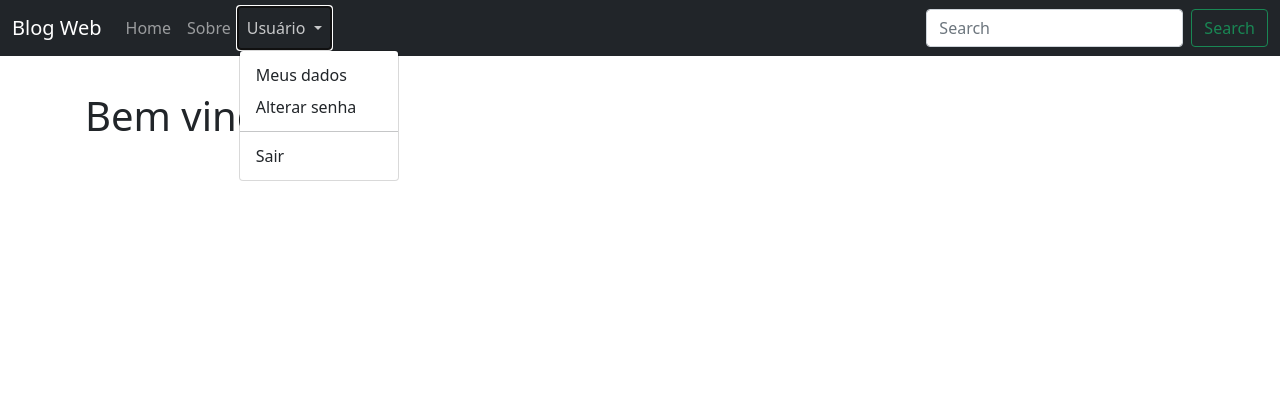
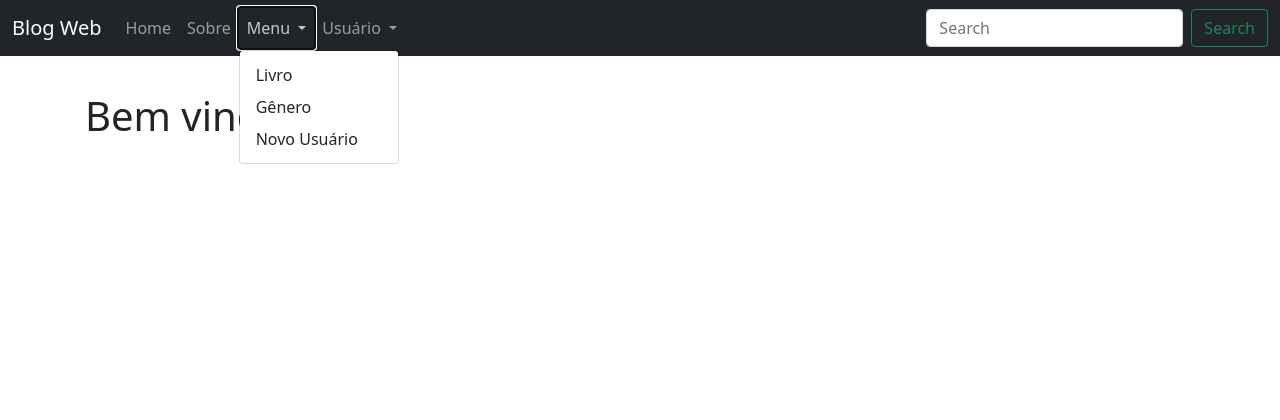
Before and after one commit to talesrc/web-oauth, a Django app: page /modelo/ in a window 1280 px wide, after a click on "Menu". Shown: the top 420 px of the page. Run offline with Django 3.2, Linux system fonts and the light colour scheme; a user stored in the database is signed in; some libraries are stand-ins or nearby versions.

Commit message:
update cadastro de usuário

```diff
--- a/CRUD/Pages/templates/Pages/modelo.html
+++ b/CRUD/Pages/templates/Pages/modelo.html
@@ -42,7 +42,15 @@
             <a class="nav-link" aria-current="page" href="{% url 'home' %}">Home</a>
           </li>
 
-          {% if request.user.is.authenticated %}
+          <!--Sobre-->
+          <li class="nav-item">
+            <a class="nav-link" href="{% url 'sobre' %}">Sobre</a>
+          </li>
+          <!--<li class="nav-item">
+            <a class="nav-link disabled">Disabled</a>
+          </li>-->
+
+          {% if request.user.is_authenticated %}
 
           <!--Cadastro (Dropdown)-->
           <li class="nav-item dropdown">
@@ -52,18 +60,11 @@
             <ul class="dropdown-menu" aria-labelledby="navbarDropdown">
               <li><a class="dropdown-item" href="{% url 'listar-livro' %}">Livro</a></li>
               <li><a class="dropdown-item" href="{% url 'listar-local' %}">Gênero</a></li>
+              <li><a class="dropdown-item" href="{% url 'registrar' %}">Novo Usuário</a></li>
             </ul>
           </li>
 
           {% endif %}
-
-          <!--Sobre-->
-          <li class="nav-item">
-            <a class="nav-link" href="{% url 'sobre' %}">Sobre</a>
-          </li>
-          <!--<li class="nav-item">
-            <a class="nav-link disabled">Disabled</a>
-          </li>-->
 
           {% if request.user.is_authenticated %}
 
@@ -81,6 +82,7 @@
           </li>
 
           {% else %}
+
           <!--Login-->
           <li class="nav-item">
             <a class="nav-link" href="{% url 'login' %}">Login</a>
```
Also changed, not shown: CRUD/db.sqlite3.
